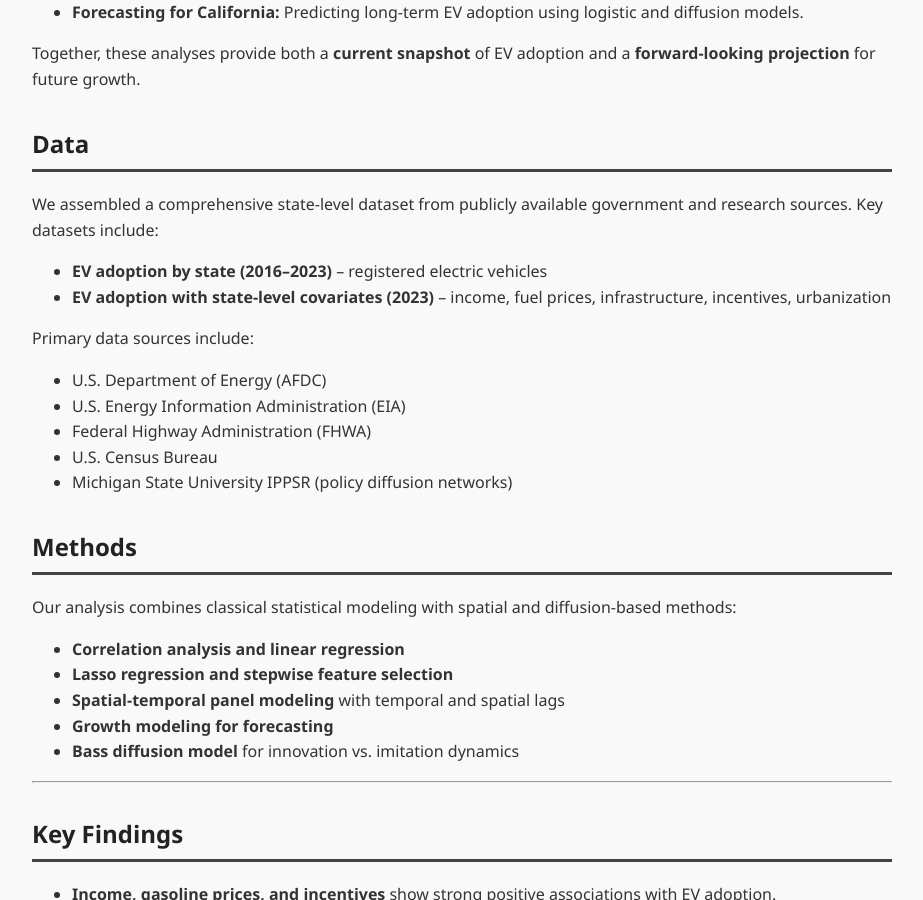
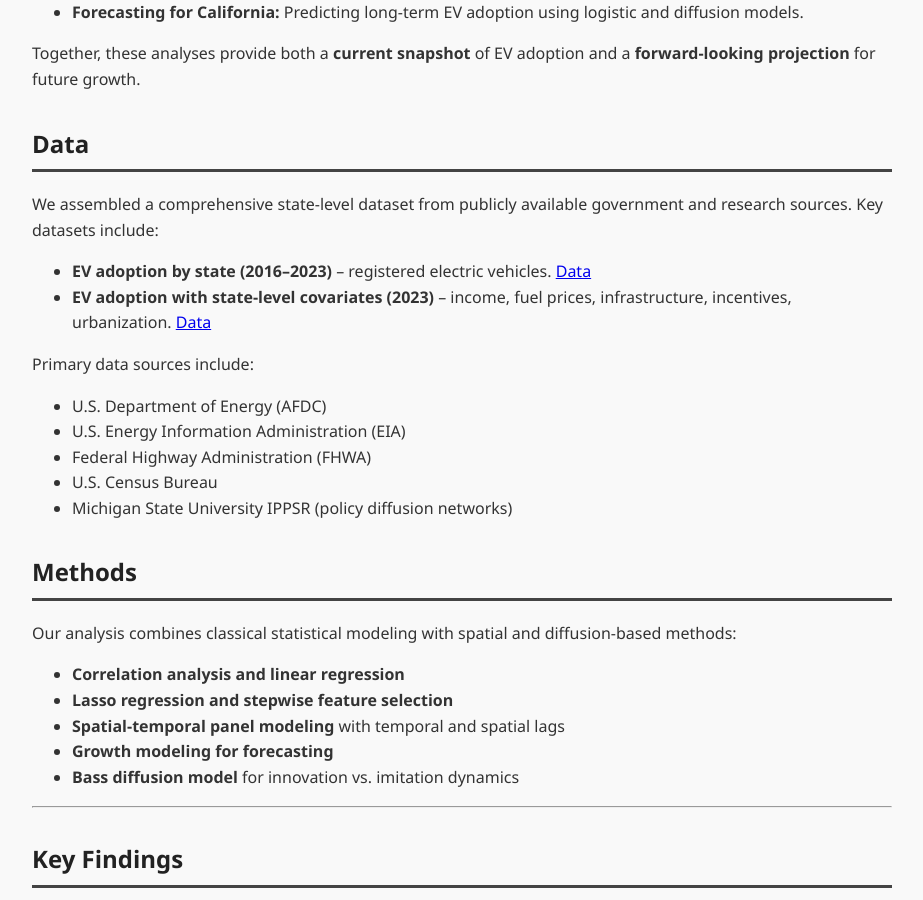
Before and after one commit to mcjian09/mcjian09.github.io, a Jekyll site: the page built from ev.md, in a window 1280 px wide and 900 px high, scrolled down 660 px. Shown: the whole window, without its empty margins (178-1101 px from the left). Built offline with Jekyll 4.4.1, drawn with Linux system fonts in a browser that asks for light colours.

Commit message:
Include dataset links in EV adoption section
Added links to datasets for EV adoption data.

```diff
--- a/ev.md
+++ b/ev.md
@@ -23,8 +23,8 @@ Together, these analyses provide both a **current snapshot** of EV adoption and
 
 We assembled a comprehensive state-level dataset from publicly available government and research sources. Key datasets include:
 
-- **EV adoption by state (2016–2023)** – registered electric vehicles
-- **EV adoption with state-level covariates (2023)** – income, fuel prices, infrastructure, incentives, urbanization
+- **EV adoption by state (2016–2023)** – registered electric vehicles. [Data]([url](https://github.com/mcjian09/EV-Adoption-Across-United-States/blob/main/data/EV_ADOPTION16-23.csv))
+- **EV adoption with state-level covariates (2023)** – income, fuel prices, infrastructure, incentives, urbanization. [Data]([url](https://github.com/mcjian09/EV-Adoption-Across-United-States/blob/main/data/2023_EV_Data_by_state.csv))
 
 Primary data sources include:
 - U.S. Department of Energy (AFDC)
```
